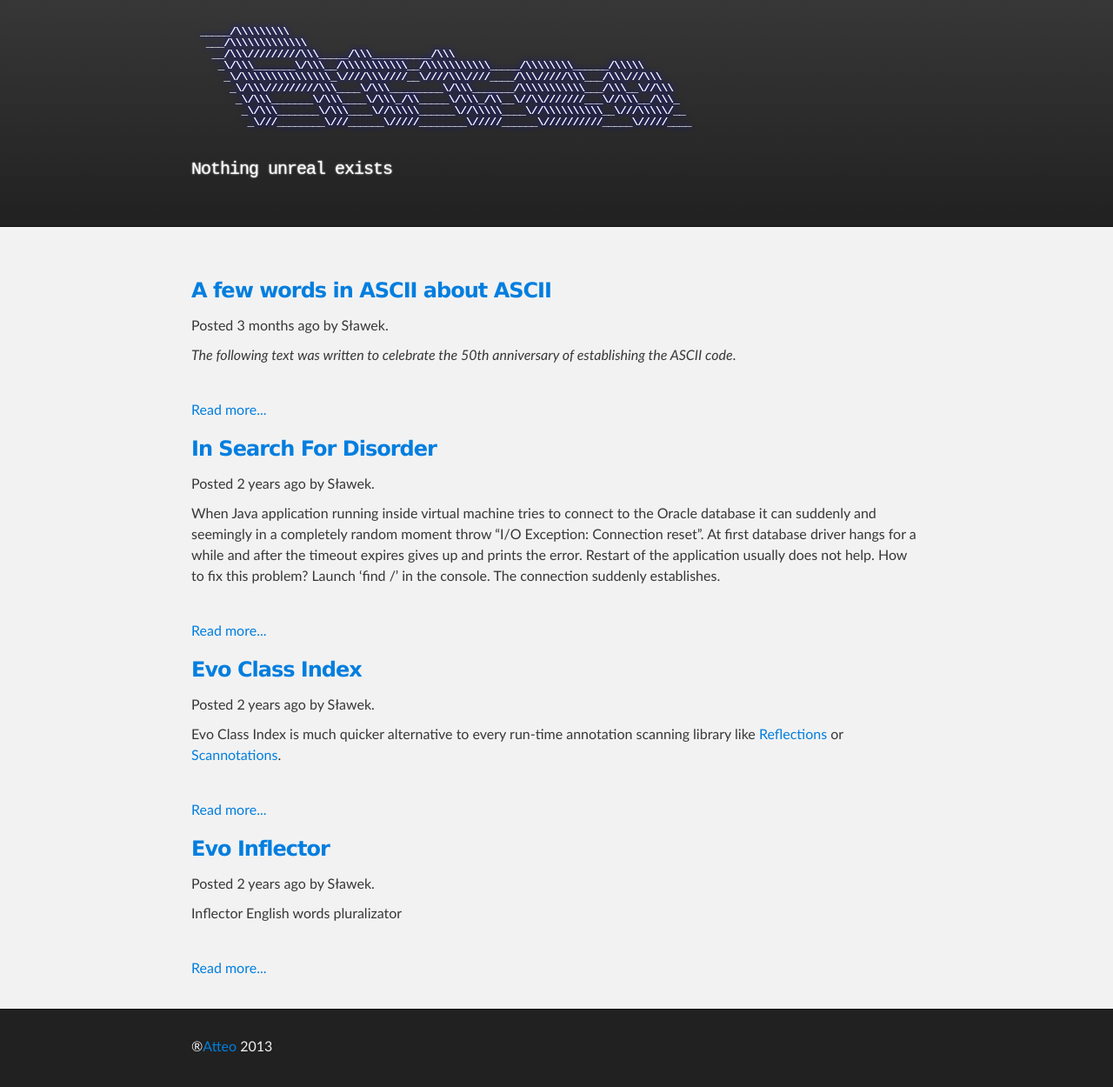
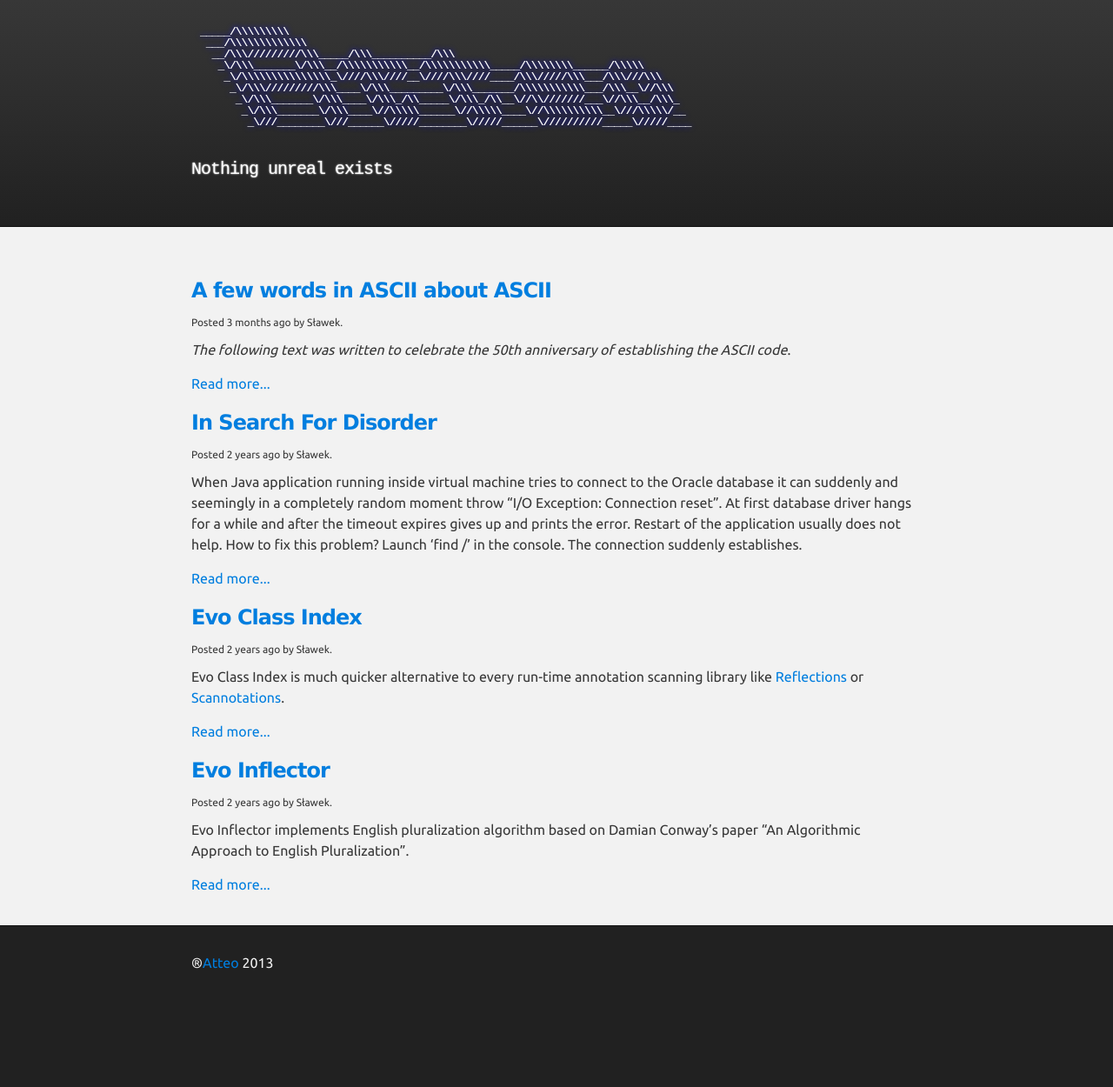
Before and after one commit to atteo/atteo.github.io, a Jekyll site: the page built from index.html, in a window 1280 px wide. Shown: the whole page at 87% size. Built offline with Jekyll 4.4.1, drawn with Linux system fonts in a browser that asks for light colours; comment, search, counter and statistics services are not loaded; after the commit the page ends 1154 px from its top, so only the background shows below that.

Commit message:
Change fonts

```diff
--- a/_layouts/base.html
+++ b/_layouts/base.html
@@ -7,6 +7,7 @@
 		<meta name="description" content="{{ page.title }}" />
 
 		<link rel="stylesheet" type="text/css" media="screen" href="/stylesheets/stylesheet.css">
+		<link href='http://fonts.googleapis.com/css?family=Ubuntu' rel='stylesheet' type='text/css'>
 		<script type="text/javascript" src="/javascripts/moment.min.js"></script>
 		<script type="text/javascript">
 			function update() {
--- a/_layouts/post.html
+++ b/_layouts/post.html
@@ -4,7 +4,7 @@ layout: default
 
 <section id="main_content" class="inner">
 	<h3>{{ page.title }}</h3>
-	<div>
+	<div style="font-size: 12px">
 		Posted <span id="post-date" data-date="{{ page.date }}"></span> by {{ page.author }}.
 	</div>
 	<p>
--- a/_posts/2011-12-12-Evo-Inflector.md
+++ b/_posts/2011-12-12-Evo-Inflector.md
@@ -3,10 +3,6 @@ layout: post
 title: Evo Inflector
 author: Sławek
 ---
-
-
-Inflector
-English words pluralizator
 
 Evo Inflector implements English pluralization algorithm based on Damian Conway's paper "An Algorithmic Approach to English Pluralization".
 
--- a/index.html
+++ b/index.html
@@ -11,11 +11,10 @@ title: Atteo
 {% for post in site.posts %}
 	<p>
 	<h3><a href="{{ post.url }}">{{ post.title }}</a></h3>
-		<div>
+		<div style="font-size: 12px">
 			Posted <span id="post-date" data-date="{{ post.date }}"></span> by {{ post.author }}.
 		</div>
 		{{ post.excerpt }}
-		<br>
 		<a href="{{ post.url }}">Read more...</a>
 	</p>
 {% endfor %}
--- a/stylesheets/stylesheet.css
+++ b/stylesheets/stylesheet.css
@@ -56,7 +56,7 @@ body {
   color:#373737;
   background: #212121;
   font-size: 16px;
-  font-family: 'Myriad Pro', Calibri, Helvetica, Arial, sans-serif;
+  font-family: 'Ubuntu', sans-serif;
   line-height: 1.5;
   -webkit-font-smoothing: antialiased;
 }
```
